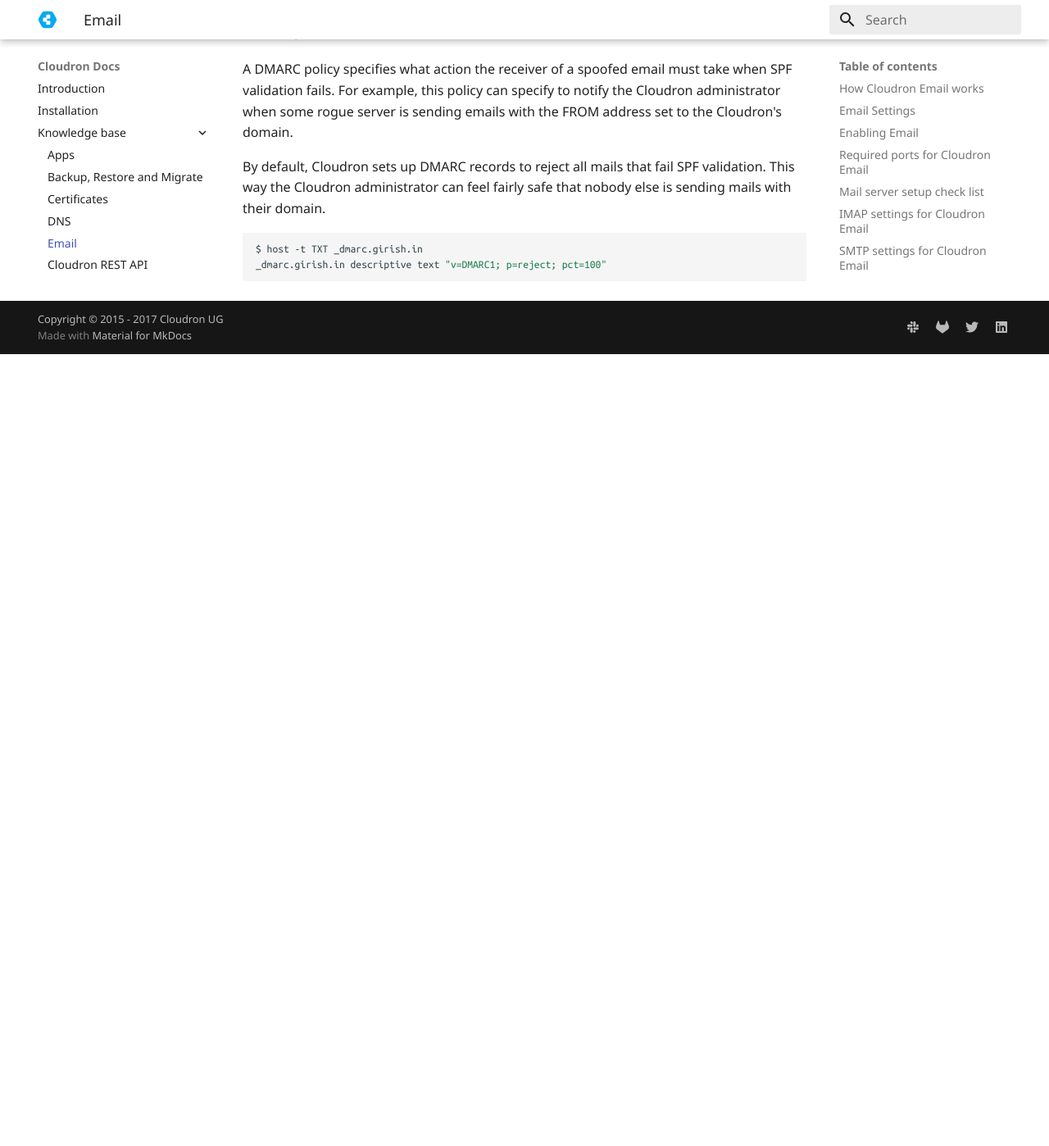
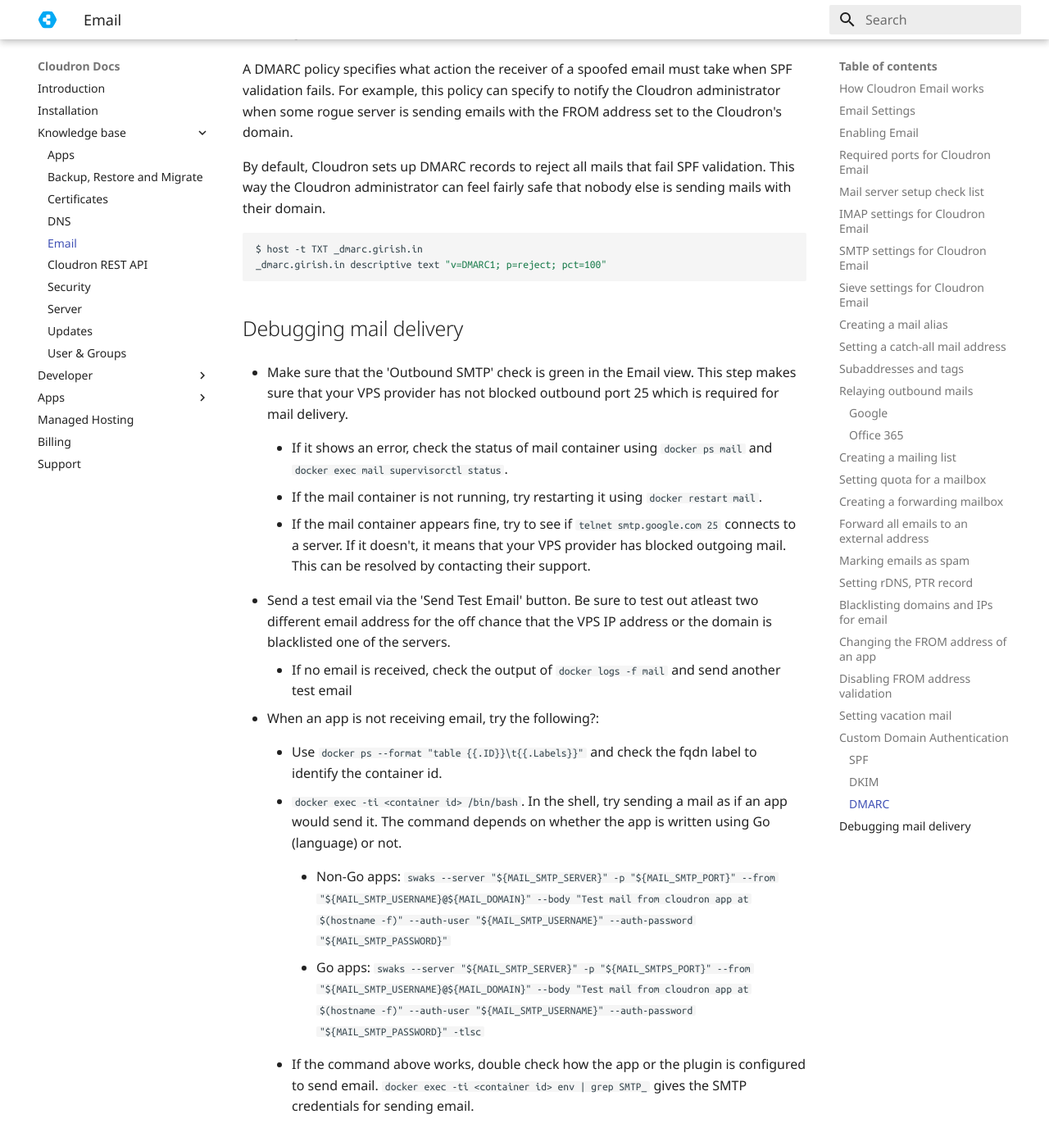
Before and after one commit to M-arcus/cloudron-docs, an MkDocs documentation site: the page built from docs/documentation/email.md, in a window 1280 px wide and 1400 px high, scrolled down 10583 px. Shown: the whole window at 82% size. Built offline with MkDocs 1.6.1 and Material for MkDocs 9.7.7, drawn with Linux system fonts in a browser that asks for light colours; old or Windows-style settings are respelled for this version of MkDocs; before the commit the page ends 11015 px from its top, so only the background shows below that.

Commit message:
add some mail debugging notes

````diff
--- a/docs/documentation/email.md
+++ b/docs/documentation/email.md
@@ -352,3 +352,37 @@
 $ host -t TXT _dmarc.girish.in
 _dmarc.girish.in descriptive text "v=DMARC1; p=reject; pct=100"
 ```
+
+## Debugging mail delivery
+
+* Make sure that the 'Outbound SMTP' check is green in the Email view. This step makes sure that your
+  VPS provider has not blocked outbound port 25 which is required for mail delivery.
+
+    * If it shows an error, check the status of mail container using `docker ps mail` and
+      `docker exec mail supervisorctl status`.
+
+    * If the mail container is not running, try restarting it using `docker restart mail`.
+
+    * If the mail container appears fine, try to see if `telnet smtp.google.com 25` connects to a
+      server. If it doesn't, it means that your VPS provider has blocked outgoing mail. This can
+      be resolved by contacting their support.
+
+* Send a test email via the 'Send Test Email' button. Be sure to test out atleast two different email
+  address for the off chance that the VPS IP address or the domain is blacklisted one of the servers.
+
+    * If no email is received, check the output of `docker logs -f mail` and send another test email
+
+* When an app is not receiving email, try the following?:
+
+    * Use `docker ps --format "table {{.ID}}\t{{.Labels}}"` and check the fqdn label to identify the
+      container id.
+
+    * `docker exec -ti <container id> /bin/bash`. In the shell, try sending a mail as if an app would
+      send it. The command depends on whether the app is written using Go (language) or not.
+
+        * Non-Go apps: `swaks --server "${MAIL_SMTP_SERVER}" -p "${MAIL_SMTP_PORT}" --from "${MAIL_SMTP_USERNAME}@${MAIL_DOMAIN}" --body "Test mail from cloudron app at $(hostname -f)" --auth-user "${MAIL_SMTP_USERNAME}" --auth-password "${MAIL_SMTP_PASSWORD}"`
+
+        * Go apps: `swaks --server "${MAIL_SMTP_SERVER}" -p "${MAIL_SMTPS_PORT}" --from "${MAIL_SMTP_USERNAME}@${MAIL_DOMAIN}" --body "Test mail from cloudron app at $(hostname -f)" --auth-user "${MAIL_SMTP_USERNAME}" --auth-password "${MAIL_SMTP_PASSWORD}" -tlsc`
+
+    * If the command above works, double check how the app or the plugin is configured to send email.
+      `docker exec -ti <container id> env | grep SMTP_` gives the SMTP credentials for sending email.
````
